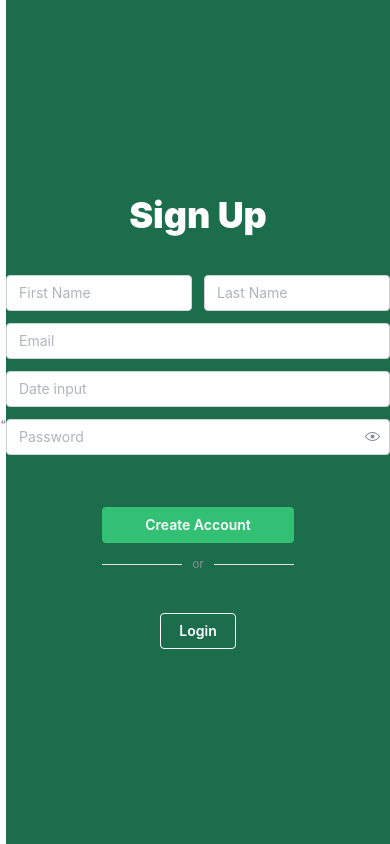
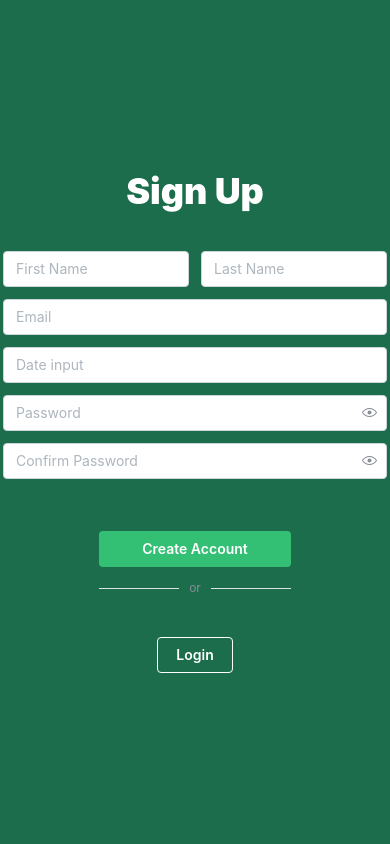
Before and after one commit to ArjunXvarma/team-project-team-26, a Next.js app in the folder frontend/: page /signup in a window 390 px wide. Built offline with nearby package versions, Linux system fonts and the light colour scheme.

Commit message:
Integrate Signup with backend

```diff
--- a/frontend/package.json
+++ b/frontend/package.json
@@ -13,10 +13,12 @@
     "@mantine/dates": "^7.5.3",
     "@mantine/form": "^7.5.3",
     "@mantine/hooks": "^7.5.3",
+    "@mantine/notifications": "^7.6.1",
     "dayjs": "^1.11.10",
     "next": "14.1.0",
     "react": "^18",
-    "react-dom": "^18"
+    "react-dom": "^18",
+    "react-icons": "^5.0.1"
   },
   "devDependencies": {
     "@types/node": "^20",
--- /dev/null
+++ b/frontend/src/app/journeys/page.tsx
@@ -0,0 +1,3 @@
+export default function Journeys() {
+  return <h1 className="font-black text-emerald-500 text-2xl ml-5 mt-5">Hello Journey!</h1>;
+}
--- a/frontend/src/app/layout.tsx
+++ b/frontend/src/app/layout.tsx
@@ -1,6 +1,8 @@
 import "./globals.css";
 import "@mantine/core/styles.css";
+import "@mantine/notifications/styles.css";
 import { MantineProvider } from "@mantine/core";
+import { Notifications } from "@mantine/notifications";
 
 export default function RootLayout({
   children,
@@ -10,7 +12,10 @@ export default function RootLayout({
   return (
     <html lang="en">
       <body>
-        <MantineProvider>{children}</MantineProvider>
+        <MantineProvider>
+          <Notifications position="top-right" limit={5} />
+          {children}
+        </MantineProvider>
       </body>
     </html>
   );
--- a/frontend/src/app/login/page.tsx
+++ b/frontend/src/app/login/page.tsx
@@ -28,8 +28,8 @@ export default function Login() {
 
   return (
     <main>
-      <div className="flex w-full h-full">
-        <div className="w-full h-screen flex items-center justify-center">
+      <div className="flex md:flex-row flex:col w-full h-full">
+        <div className="w-full h-screen md:flex items-center justify-center hidden">
           <Image src="/runner.png" alt="Runner Image" width={600} height={400} />
         </div>
         <div className="w-full h-screen flex items-center justify-center bg-primary">
@@ -48,7 +48,11 @@ export default function Login() {
                 {...form.getInputProps("password")}
               />
               <div className="flex flex-col justify-center gap-3 mt-10 w-48">
-                <Button className="bg-secondary w-full" type="submit">
+                <Button
+                  type="submit"
+                  className="bg-secondary w-full"
+                  style={{ backgroundColor: "rgb(51, 192, 116, 1)" }}
+                >
                   Login
                 </Button>
                 <Divider label="or"></Divider>
--- a/frontend/src/app/signup/page.tsx
+++ b/frontend/src/app/signup/page.tsx
@@ -3,47 +3,111 @@ import dayjs from "dayjs";
 import Link from "next/link";
 import Image from "next/image";
 import "@mantine/dates/styles.css";
+import { API_URL } from "@/constants";
 import { useForm } from "@mantine/form";
 import { DateInput } from "@mantine/dates";
+import { notifications } from "@mantine/notifications";
 import { PasswordInput, Button, Divider, TextInput } from "@mantine/core";
+import { BiSolidError } from "react-icons/bi";
 
 export default function Login() {
   const form = useForm({
-    initialValues: { fname: "", lname: "", email: "", password: "", cpassword: "", dob: "" },
-    validate: {
-      fname: (value) => (value.length !== 0 ? null : "Enter first name"),
-      lname: (value) => (value.length !== 0 ? null : "Enter last name"),
-      email: (value) =>
-        /^[a-zA-Z0-9._%+-]+@[a-zA-Z0-9.-]+\.[a-zA-Z]{2,}$/.test(value)
-          ? null
-          : "Invalid email",
-      password: (value) => {
-        if (value.length < 3) {
-          return "Password too short";
-        } else if (value.length > 20) {
-          return "Password too long";
-        } else {
-          null;
-        }
-      },
-    },
+    initialValues: { fname: "", lname: "", email: "", password: "", cpassword: "", dob: null },
   });
 
-  const submit = form.onSubmit((values) => {
-    console.log(form.errors);
-    console.log("submit");
-  });
+  const validateForm = () => {
+    let exitCode = 0;
+
+    // check first name
+    if (form.values.fname.length === 0) {
+      form.setFieldError("fname", "First name cannot be empty");
+      exitCode = 1;
+    }
+
+    // check last name
+    if (form.values.lname.length === 0) {
+      form.setFieldError("lname", "Last name cannot be empty");
+      exitCode = 1;
+    }
+
+    // check email
+    const emailRegex: RegExp = /^[a-zA-Z0-9._%+-]+@[a-zA-Z0-9.-]+\.[a-zA-Z]{2,}$/;
+    if (!emailRegex.test(form.values.email)) {
+      form.setFieldError("email", "Enter a valid email address");
+      exitCode = 1;
+    }
+
+    // check dob
+    if (form.values.dob === null) {
+      form.setFieldError("dob", "Enter a valid date of birth");
+      exitCode = 1;
+    }
+
+    if (form.values.password.length < 5) {
+      form.setFieldError("password", "Too Short, Password must be atleast 5 characters long");
+      exitCode = 1;
+    }
+
+    if (form.values.password !== form.values.cpassword) {
+      form.setFieldError("cpassword", "Passwords do not match");
+      exitCode = 1;
+    }
+
+    return exitCode;
+  };
+
+  function formatDate(date: Date) {
+    const year = date.getFullYear();
+    const month = String(date.getMonth() + 1).padStart(2, "0");
+    const day = String(date.getDate()).padStart(2, "0");
+    return `${year}-${month}-${day}`;
+  }
+
+  const submit = async () => {
+    if (validateForm() !== 0) {
+      return;
+    }
+    try {
+      const response = await fetch(`${API_URL}/signup`, {
+        method: "POST",
+        body: JSON.stringify({
+          first_name: form.values.fname,
+          last_name: form.values.lname,
+          email: form.values.email,
+          date_of_birth: formatDate(form.values.dob!),
+          password: form.values.password,
+        }),
+      });
+
+      const signupResponse = await response.json();
+      console.log(signupResponse);
+      console.log(response.status);
+    } catch (error) {
+      console.log(error);
+      notifications.show({
+        color: "red",
+        title: "Server Error",
+        icon: <BiSolidError />,
+        message: "There was a problem contacting the server. Please try again later.",
+      });
+    }
+  };
 
   return (
     <main>
-      <div className="flex w-full h-full">
-        <div className="w-full h-screen flex items-center justify-center">
+      <div className="flex md:flex-row flex:col w-full h-full">
+        <div className="w-full h-screen md:flex items-center justify-center hidden">
           <Image src="/runner.png" alt="Runner Image" width={600} height={400} />
         </div>
         <div className="w-full h-screen flex items-center justify-center bg-primary">
           <div className="w-96 flex flex-col items-center gap-10">
             <h1 className="text-4xl font-black text-white">Sign Up</h1>
-            <form onClick={submit} className="w-full flex flex-col gap-3 items-center">
+            <form
+              className="w-full flex flex-col gap-3 items-center"
+              onSubmit={(e) => {
+                e.preventDefault();
+              }}
+            >
               <div className="w-full flex gap-3">
                 <TextInput
                   required
@@ -59,12 +123,14 @@ export default function Login() {
                 />
               </div>
               <TextInput
+                required
                 type="email"
                 className="w-full"
                 placeholder="Email"
                 {...form.getInputProps("email")}
               />
               <DateInput
+                required
                 clearable
                 valueFormat="DD MMMM YYYY"
                 placeholder="Date input"
@@ -76,16 +142,22 @@ export default function Login() {
                 minDate={dayjs(new Date(1920, 0, 1)).toDate()}
               />
               <PasswordInput
+                required
+                className="w-full"
                 placeholder="Password"
-                className="w-full"
                 {...form.getInputProps("password")}
               />
-              {form.values.password.length < 1 || form.errors.password ? null : (
-                <PasswordInput placeholder="Confirm Password" className="w-full" />
-              )}
+
+              <PasswordInput
+                required
+                placeholder="Confirm Password"
+                className="w-full"
+                {...form.getInputProps("cpassword")}
+              />
+
               <div className="flex flex-col justify-center gap-3 mt-10 w-48">
                 <Button
-                  type="submit"
+                  onClick={submit}
                   className="w-full"
                   style={{ backgroundColor: "rgb(51, 192, 116, 1)" }}
                 >
--- /dev/null
+++ b/frontend/src/constants.ts
@@ -0,0 +1 @@
+export const API_URL = "http://localhost:5000";
```
Also changed, not shown: frontend/src/middleware.ts (added, +13 -0 lines), 1 other file (tests, documents, lock files or other folders).
